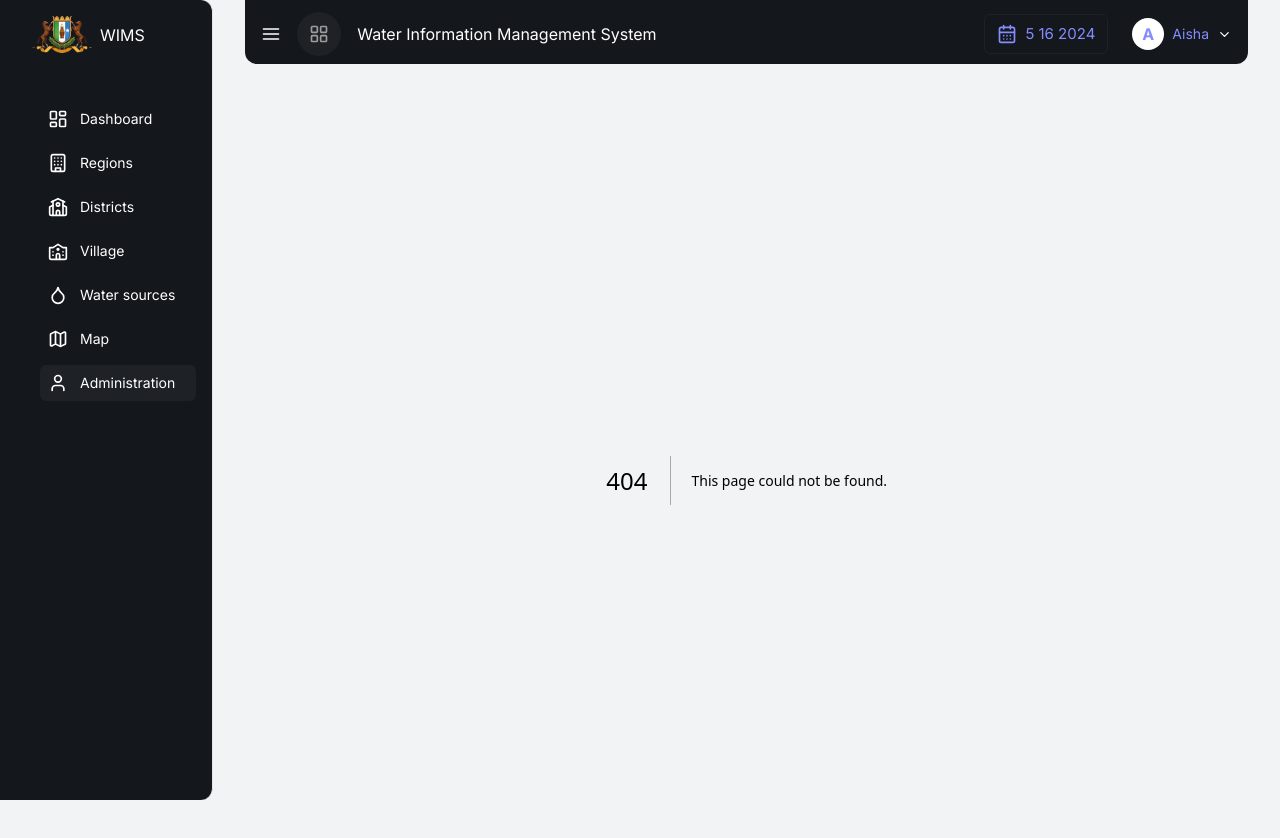
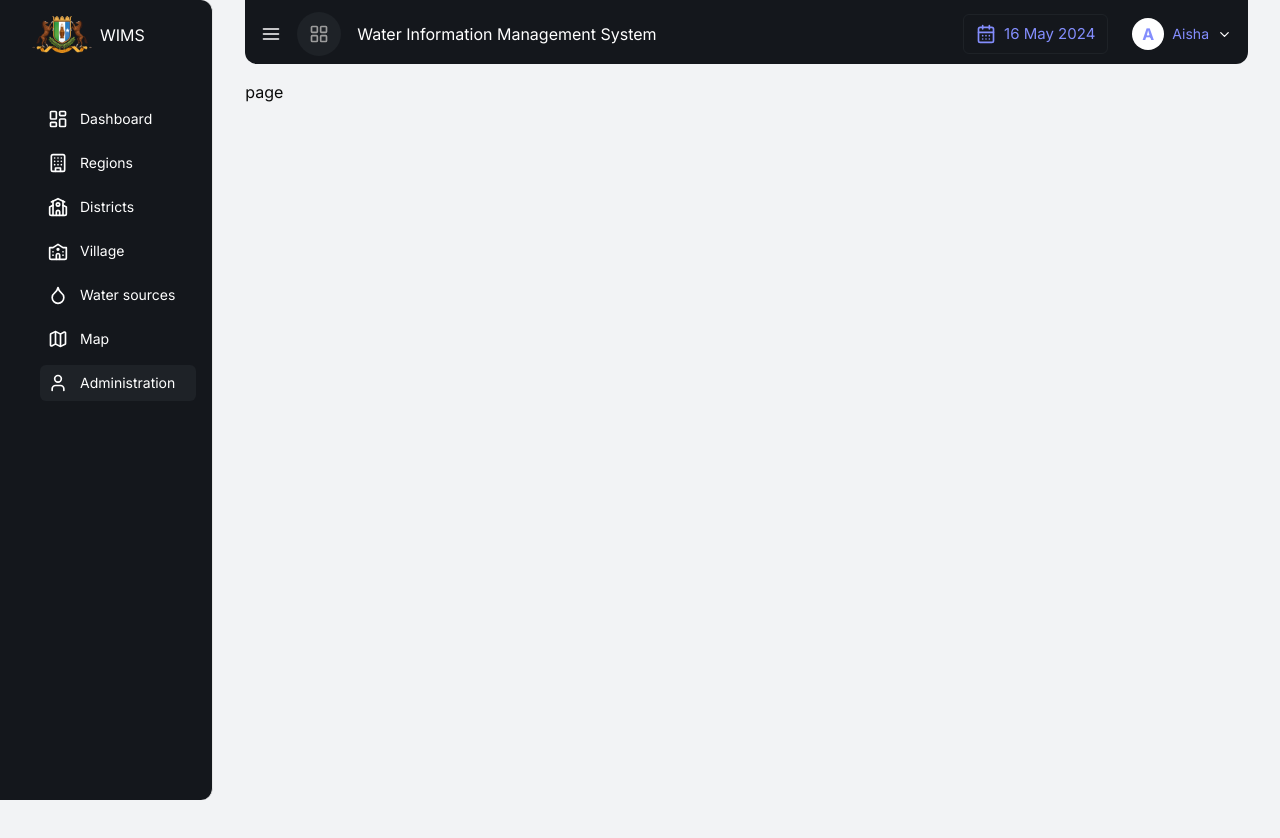
Before and after one commit to abdulqadirmohamed/puntland-wims, a Next.js app: page /administration in a window 1280 px wide. Before the commit this address had no page. Shown: the top 838 px of the page. After the commit the page ends 800 px from the top, so only its background shows below. Built offline with nearby package versions, Linux system fonts and the light colour scheme.

Commit message:
fetching data

```diff
--- /dev/null
+++ b/app/(dashboard)/administration/page.tsx
@@ -0,0 +1,9 @@
+import React from 'react'
+
+const page = () => {
+  return (
+    <div>page</div>
+  )
+}
+
+export default page
--- /dev/null
+++ b/app/(dashboard)/water-sources/page.tsx
@@ -0,0 +1,9 @@
+import React from 'react'
+
+const page = () => {
+  return (
+    <div>page</div>
+  )
+}
+
+export default page
--- a/app/page.tsx
+++ b/app/page.tsx
@@ -8,15 +8,29 @@ import VillageWaterSourceStatus from "@/components/analytics/VillageWaterSourceS
 import WaterSourceStatus from "@/components/analytics/WaterSourceStatus";
 import WaterSourcesRegions from "@/components/analytics/WaterSourcesRegions";
 import WaterSourcesTimeline from "@/components/analytics/WaterSourcesTimeline";
+import { TData } from "@/types/types";
 import Image from "next/image";
 
-export default function Home() {
+
+
+
+async function getData(): Promise<TData[]> {
+  const res = await fetch('https://664a65bfa300e8795d41dd1c.mockapi.io/waterresource', {
+    cache: 'no-cache'
+  })
+  const data = await res.json()
+  return data;
+}
+
+export default async function Home() {
+  const data = await getData()
+  console.log(data)
   return (
     <main>
       <Summery />
       <div className="grid lg:grid-cols-2 gap-6 my-4">
-        <WaterSourceStatus />
-        <WaterSourcesTimeline />
+          <WaterSourceStatus />
+          <WaterSourcesTimeline />
       </div>
       <div className="grid md:grid-cols-3 gap-6 my-4">
         <RegionalAverages />
--- a/components/Header.tsx
+++ b/components/Header.tsx
@@ -9,16 +9,16 @@ import {
 import { SideBarItems } from './sidebar/Constant'
 import Link from 'next/link'
 
-const getDate = () => {
-  const today = new Date();
-  const month = today.getMonth() + 1;
-  const year = today.getFullYear();
-  const date = today.getDate();
-  return `${month} ${date} ${year}`;
+const dateOpject = new Date()
+const options: Intl.DateTimeFormatOptions = {
+  day: 'numeric',
+  month: 'long',
+  year: 'numeric',
 }
+const formattedDate = dateOpject.toLocaleDateString('en-gb', options)
+
 const Header = () => {
   const [isHeaderFixed, setIsHeaderFixed] = useState(false);
-  const [currentDate, setCurrentDate] = useState(getDate());
 
   useEffect(() => {
     const handleScroll = () => {
@@ -71,7 +71,7 @@ const Header = () => {
           <div className='flex items-center gap-6 text-[#838dfd] z-50'>
             <div className='lg:flex gap-2 items-center hidden border-[1px] border-[#1E2227] px-3 py-2 rounded-md'>
               <span><CalendarDays size={20} /></span>
-              <span className='text-[15px]'>{currentDate}</span>
+              <span className='text-[15px]'>{formattedDate}</span>
             </div>
             <Popover>
               <PopoverTrigger className='flex items-center gap-2 cursor-pointer'>
--- a/components/analytics/WaterSourceStatus.tsx
+++ b/components/analytics/WaterSourceStatus.tsx
@@ -1,9 +1,22 @@
 "use client"
-import React, { useState } from 'react'
-import ReactApexChart from 'react-apexcharts';
+import { TData } from '@/types/types';
+import React, { useEffect, useState } from 'react'
 import Chart from "react-apexcharts";
 
 const WaterSourceStatus = () => {
+    const [data, setData] = useState(null)
+    useEffect(() => {
+        fetch('https://664a65bfa300e8795d41dd1c.mockapi.io/waterresource')
+            .then((res) => res.json())
+            .then((data) => {
+                setData(data)
+                console.log(data)
+            }).catch(rejected => {
+                console.log(rejected);
+            });
+    }, [])
+
+
 
     const waterStatus = [
         { title: "Borehole", total: 5 },
@@ -43,7 +56,7 @@ const WaterSourceStatus = () => {
             </div>
             <hr className='my-4' />
             <div className='max-w-[700px]'>
-                <ReactApexChart type="donut" options={option} series={series} height={300} />
+                <Chart type="donut" options={option} series={series} height={300} />
             </div>
         </div>
     )
--- a/package.json
+++ b/package.json
@@ -11,6 +11,7 @@
   "dependencies": {
     "@radix-ui/react-popover": "^1.0.7",
     "apexcharts": "^3.49.1",
+    "axios": "^1.7.0",
     "class-variance-authority": "^0.7.0",
     "clsx": "^2.1.1",
     "leaflet": "^1.9.4",
```
Also changed, not shown: types/types.ts (+9 -0 lines), app/_components/Water.tsx (added), 1 other file (tests, documents, lock files or other folders).
